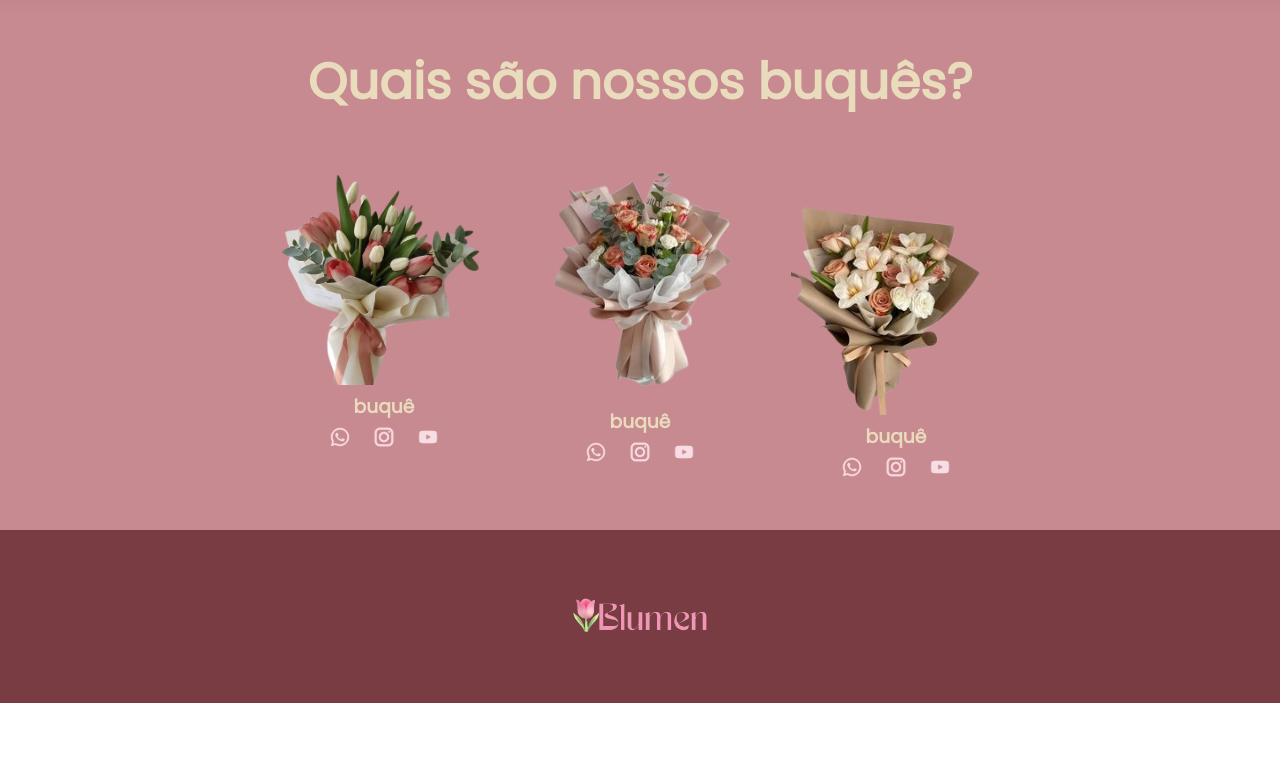
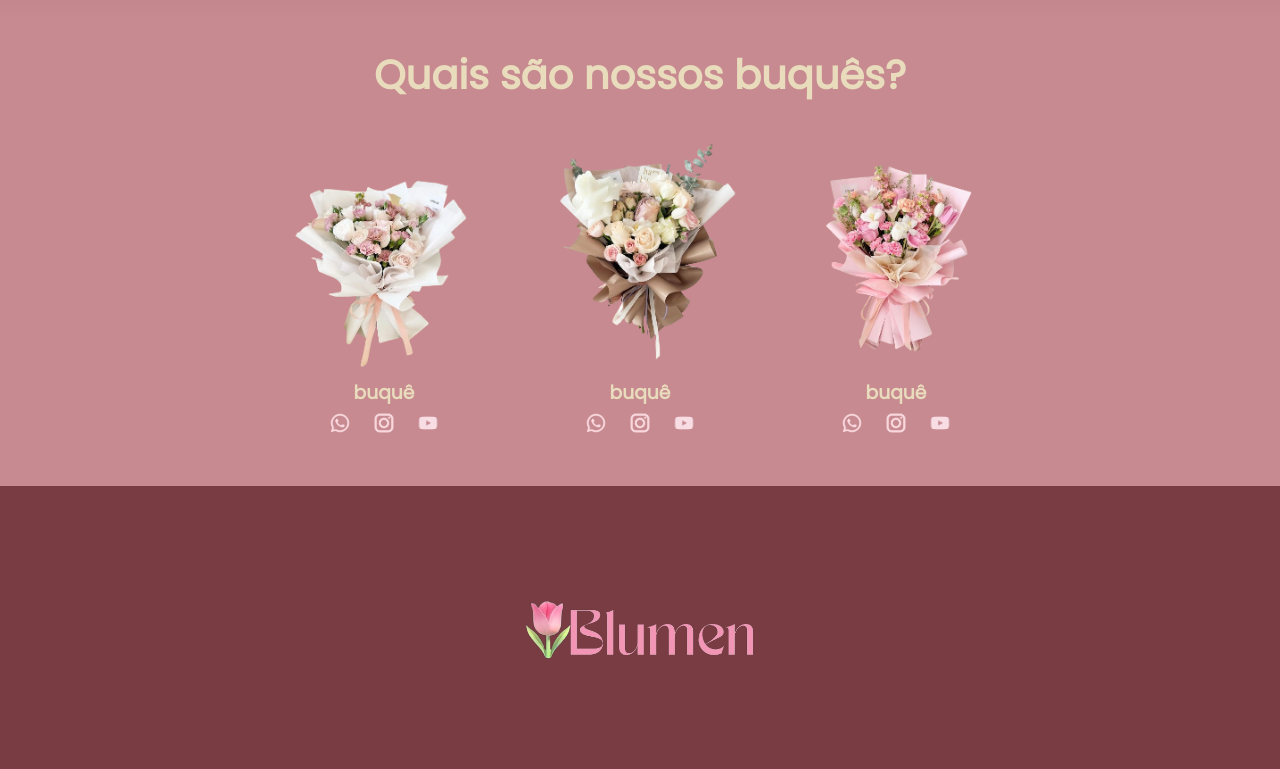
Before and after one commit to LaninhaXisto/siteblumen, a plain HTML site: page index.html in a window 1280 px wide. Shown: the part 560-1329 px from the top of the page. Before the commit the page ends 1263 px from the top, so only its background shows below. Drawn offline with Linux system fonts and the light colour scheme.

Commit message:
arrumado

```diff
--- a/index.html
+++ b/index.html
@@ -1,20 +1,18 @@
 <!DOCTYPE html>
 <html lang="en">
-
 <head>
     <meta charset="UTF-8">
     <meta http-equiv="X-UA-Compatible" content="IE=edge">
     <meta name="viewport" content="width=device-width, initial-scale=1.0">
-    <title>Blumen shine</title>
+    <title>Equipe Alura Start</title>
     <link rel="stylesheet" href="style.css">
     <link rel="preconnect" href="https://fonts.googleapis.com">
     <link rel="preconnect" href="https://fonts.gstatic.com" crossorigin>
     <link href="https://fonts.googleapis.com/css2?family=Poppins&display=swap" rel="stylesheet">
 </head>
-
 <body>
     <header class="cabecalho">
-        <img class="cabecalho-imagem" src="09f21ca588ca6ef56ce1f8e9ff959fbc-removebg-preview.png" alt="flor tulipa">
+        <img class="cabecalho-imagem" src="09f21ca588ca6ef56ce1f8e9ff959fbc-removebg-preview.png" alt="logo da alura start">
         <ul class="cabecalho-lista">
             <li class="cabecalho-lista-item">Menu</li>
         </ul>
@@ -23,39 +21,41 @@
         <div class="escola-div-conteudo">
             <h2 class="escola-titulo">Blumen</h2>
             <p class="escola-texto-um">Os buquês de flores muitas vezes são considerados magicos e lindos, e essa é a sensação que a nossa equipe quer transparecer. Nós proporcionamos produtos que sejam o melhor para quem o consume, assim fazendo com que transmita sensações extraordinarias e inexplicaveis. Queremos que sitam a magia o amor e a alegria em cada flor que colocamos nele.</p>
-
         </div>
         <img class="escola-imagem" src="2d824e25e63c012a22009a5ce4ce55ef-removebg-preview.png" alt="imagem que representa uma professora em sala de aula">
     </section>
     <section class="estudante">
         <h2 class="estudante-titulo">Quais são nossos buquês?</h2>
         <div class="estudante-todos">
-            <span></span>
+        <span></span>
         <div class="estudante-div">
-            <img class="buque-1" src="buque 3.png" alt="buquê 1">
+            <img class="buque-6" src="buque-6.png" alt="foto do marcelo">
             <h3 class="estudante-nome">buquê</h3>
-            <a href="https://wa.me/55+41991872528"><img class="estudante-icone" src="whatsapp.png" alt="icon whatsapp"></a>
-            <a href="https://www.instagram.com/blumer.shine?igsh=Zml3ZDhlYnBpOWQ2"><img class="estudante-icone" src="intagram.png" alt="icone instagram"></a>
-            <a href="https://youtube.com/shorts/Sr6X4MZfm18?si=3ykB2Cjo_1xza_SS"><img class="estudante-icone" src="youtube.png" alt="icone youtube"></a>
+            <a href="https://wa.me/55+41991872528"><img class="estudante-icone" src="whatsapp.png" alt="icone github"></a>
+            <a href="https://www.instagram.com/blumer.shine?igsh=Zml3ZDhlYnBpOWQ2"><img class="estudante-icone" src="intagram.png" alt="icone linkedin"></a>
+            <a href="https://youtube.com/shorts/Sr6X4MZfm18?si=3ykB2Cjo_1xza_SS"><img class="estudante-icone" src="youtube.png" alt="icone instagram"></a>
         </div>
         <div class="estudante-div">
-            <img class="buque-2" src="buque 2.png" alt="buquê 2">
+            <img class="buque-6" src="buque-5.png" alt="foto do marcelo">
             <h3 class="estudante-nome">buquê</h3>
-            <a href="https://wa.me/55+41991872528"><img class="estudante-icone" src="whatsapp.png" alt="icone whatsapp"></a>
-            <a href="https://www.instagram.com/blumer.shine?igsh=Zml3ZDhlYnBpOWQ2"><img class="estudante-icone" src="intagram.png" alt="icone instagram"></a>
-            <a href="https://youtube.com/shorts/0PtsNoqtsCY?si=gZzBmNxVzdB-Eovd"><img class="estudante-icone" src="youtube.png" alt="icone youtube"></a>
+            <a href="https://wa.me/55+41991872528"><img class="estudante-icone" src="whatsapp.png" alt="icone github"></a>
+            <a href="https://www.instagram.com/blumer.shine?igsh=Zml3ZDhlYnBpOWQ2"><img class="estudante-icone" src="intagram.png" alt="icone linkedin"></a>
+            <a href="https://youtube.com/shorts/0PtsNoqtsCY?si=gZzBmNxVzdB-Eovd"><img class="estudante-icone" src="youtube.png" alt="icone instagram"></a>
         </div>
         <div class="estudante-div">
-            <img class="buque-3" src="buque 1.png" alt="buquê 2">
+            <img class="buque-6" src="buque-7.png" alt="foto do marcelo">
             <h3 class="estudante-nome">buquê</h3>
-            <a href="https://wa.me/55+41991872528"><img class="estudante-icone" src="whatsapp.png" alt="icone whatsapp"></a>
-            <a href="https://www.instagram.com/blumer.shine?igsh=Zml3ZDhlYnBpOWQ2"><img class="estudante-icone" src="intagram.png" alt="icone instagram"></a>
-            <a href="https://youtube.com/shorts/HI85hPaGvdo?si=RDpjDI9liZx2Wubx"><img class="estudante-icone" src="youtube.png" alt="icone youtube"></a>
+            <a href="https://wa.me/55+41991872528"><img class="estudante-icone" src="whatsapp.png" alt="icone github"></a>
+            <a href="https://www.instagram.com/blumer.shine?igsh=Zml3ZDhlYnBpOWQ2"><img class="estudante-icone" src="intagram.png" alt="icone linkedin"></a>
+            <a href="https://youtube.com/shorts/HI85hPaGvdo?si=RDpjDI9liZx2Wubx"><img class="estudante-icone" src="youtube.png" alt="icone instagram"></a>
         </div>
+
+
+
     </div>
     </section>
     <footer class="rodape">
-        <img class="imagem-rodape" src="Blumen-removebg-preview.png" alt="logo do site">
+        <img class="imagem-rodape"src="Blumen-removebg-preview.png" alt="logo da alura start">
     </footer>
 </body>
 </html>
--- a/style.css
+++ b/style.css
@@ -53,8 +53,8 @@ body {
     padding: 24px 0;
 }
 
-.estudante-titulo{
-    font-size: 50px;
+.escola-titulo{
+    font-size: 105px;
 }
 
 .estudante{
@@ -68,18 +68,18 @@ body {
     width: 240px;
 }
 
-.buque-1{
-    width: 222px;
+.buque-6{
+    width: 200px;
     align-items: center;
 }
 
-.buque-2{
-    width: 199px;
+.buque-5{
+    width: 200px;
     align-items: center;
 }
 
-.buque-3{
-    width: 210px;
+.buque-7{
+    width: 200px;
     align-items: center;
 }
 
@@ -99,9 +99,10 @@ body {
 .estudante-todos{
     display: grid;
     grid-template-columns: 20% 20% 20% 20% 20%;
-    justify-content: center;
-    align-items: center;
-    text-align: center;
+}
+
+.estudante-titulo{
+    font-size: 40px;
 }
 
 .rodape{
@@ -110,6 +111,6 @@ body {
 }
 
 .imagem-rodape{
-    height: 150px;
-    padding: 08px 0;
+    width: 20%;
+    padding: 12px 0;
 }
```
Also changed, not shown: buque-5.png (added), buque-6.png (added), buque-7.png (added).
